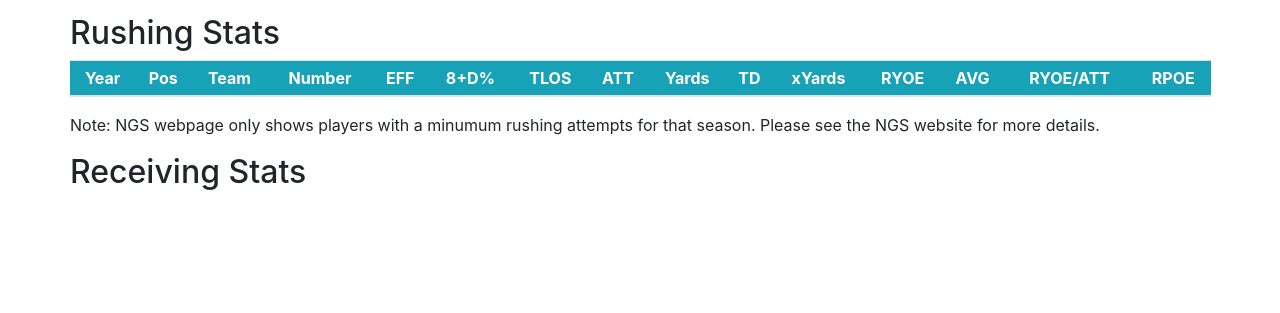
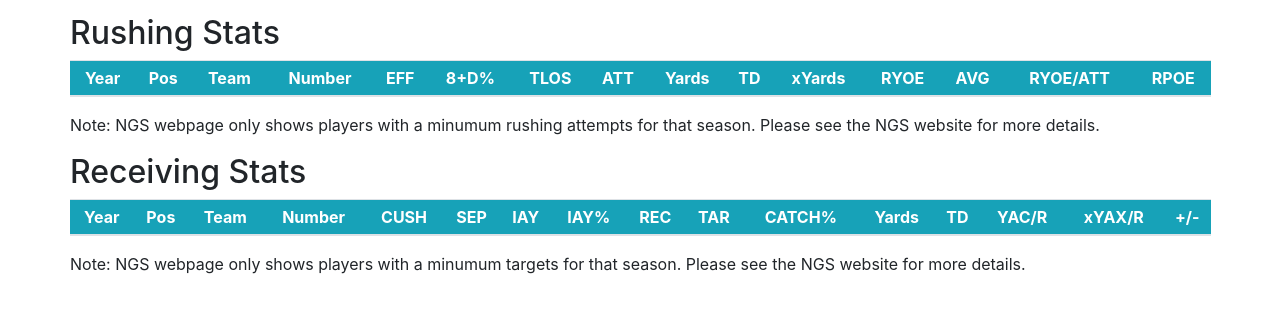
Before and after one commit to mjester93/nfl-next-gen-stats, a Django app: page /player/1/ in a window 1280 px wide. Shown: the part 237-550 px from the top of the page. Run offline with Django 3.2, Linux system fonts and the light colour scheme; tables that the repository leaves empty hold one stand-in row (values such as "Sample post"); lists and menus that the app fills with data are empty; some libraries are stand-ins or nearby versions.

Commit message:
showing rec stats

```diff
--- a/nfl_next_gen_stats/models.py
+++ b/nfl_next_gen_stats/models.py
@@ -13,6 +13,9 @@ class Player(models.Model):
 
     def rushing_stats(self):
         return RushingStats.objects.filter(gsis_id=self.gsis_id)
+
+    def receiving_stats(self):
+        return ReceivingStats.objects.filter(gsis_id=self.gsis_id)
 
     def __str__(self):
         return f"{self.full_name} ({self.gsis_id})"
--- a/nfl_next_gen_stats/templates/nfl_next_gen_stats/player.html
+++ b/nfl_next_gen_stats/templates/nfl_next_gen_stats/player.html
@@ -128,6 +128,61 @@
             <p>Note: NGS webpage only shows players with a minumum rushing attempts for that season. Please see the NGS website for more details.</p>
         </div>
 
-        <h2>Receiving Stats</h2>
+        <div class="player-stats-receiving">
+            <h2>Receiving Stats</h2>
+            <!-- TODO: TURN INTO FLEXBOX -->
+            <table class="table table-sm">
+                <thead class="text-center bg-info text-white">
+                    <tr>
+                        <th>Year</th>
+                        <th>Pos</th>
+                        <th>Team</th>
+                        <th>Number</th>
+                        <th title="Average Cushion">CUSH</th>
+                        <th title="Average Separation">SEP</th>
+                        <th title="Average Intended Air Yards">IAY</th>
+                        <th title="Percent of Intended Air Yards">IAY%</th>
+                        <th title="Receptions">REC</th>
+                        <th title="Targets">TAR</th>
+                        <th title="Catch Percentage">CATCH%</th>
+                        <th title="Yards">Yards</th>
+                        <th title="Receiving Touchdowns">TD</th>
+                        <th title="Average YAC">YAC/R</th>
+                        <th title="Average xYAX">xYAX/R</th>
+                        <th title="Average YAC Above Expectation">+/-</th>
+                    </tr>
+                </thead>
+                <tbody class="text-center">
+                    {% for stat in receiving_stats %}
+                        {% if stat.week == 0%}
+                            <tr>
+                                <td>{{ stat.season }}</td>
+                                <td>{{ stat.position }}</td>
+                                <td>{{ stat.team }}</td>
+                                <td>{{ stat.player_jersey_number }}</td>
+                                <td>{{ stat.avg_cushion|floatformat:2 }}</td>
+                                <td>{{ stat.avg_separation|floatformat:2 }}</td>
+                                <td>{{ stat.avg_intended_air_yards|floatformat:2 }}</td>
+                                <td>{{ stat.percent_share_of_intended_air_yards|floatformat:2 }}%</td>
+                                <td>{{ stat.receptions }}</td>
+                                <td>{{ stat.targets }}</td>
+                                <td>{{ stat.catch_percentage|floatformat:2 }}%</td>
+                                <td>{{ stat.yards }}</td>
+                                <td>{{ stat.rec_touchdowns }}</td>
+                                <td>{{ stat.avg_yac|floatformat:2 }}</td>
+                                <td>{{ stat.avg_expected_yac|floatformat:2 }}</td>
+                                <td>{{ stat.avg_yac_above_expectation|floatformat:2 }}</td>
+                            </tr>
+                        {% endif %}
+                    {% empty %}
+                        <th>
+                            <td colspan="15">There are no reciving stats for {{ player.full_name }}</td>
+                        </th>
+                    {% endfor %}
+                </tbody>
+            </table>
+
+            <p>Note: NGS webpage only shows players with a minumum targets for that season. Please see the NGS website for more details.</p>
+        </div>
     </div>
 {% endblock content %}
--- a/nfl_next_gen_stats/views.py
+++ b/nfl_next_gen_stats/views.py
@@ -11,6 +11,7 @@ def player_page(request, gsis_id=None):
         'title': player.full_name,
         'passing_stats': player.passing_stats().order_by('season', 'week'),
         'rushing_stats': player.rushing_stats().order_by('season', 'week'),
+        'receiving_stats': player.receiving_stats().order_by('season', 'week')
     }
 
     return render(request, 'nfl_next_gen_stats/player.html', context)
```
